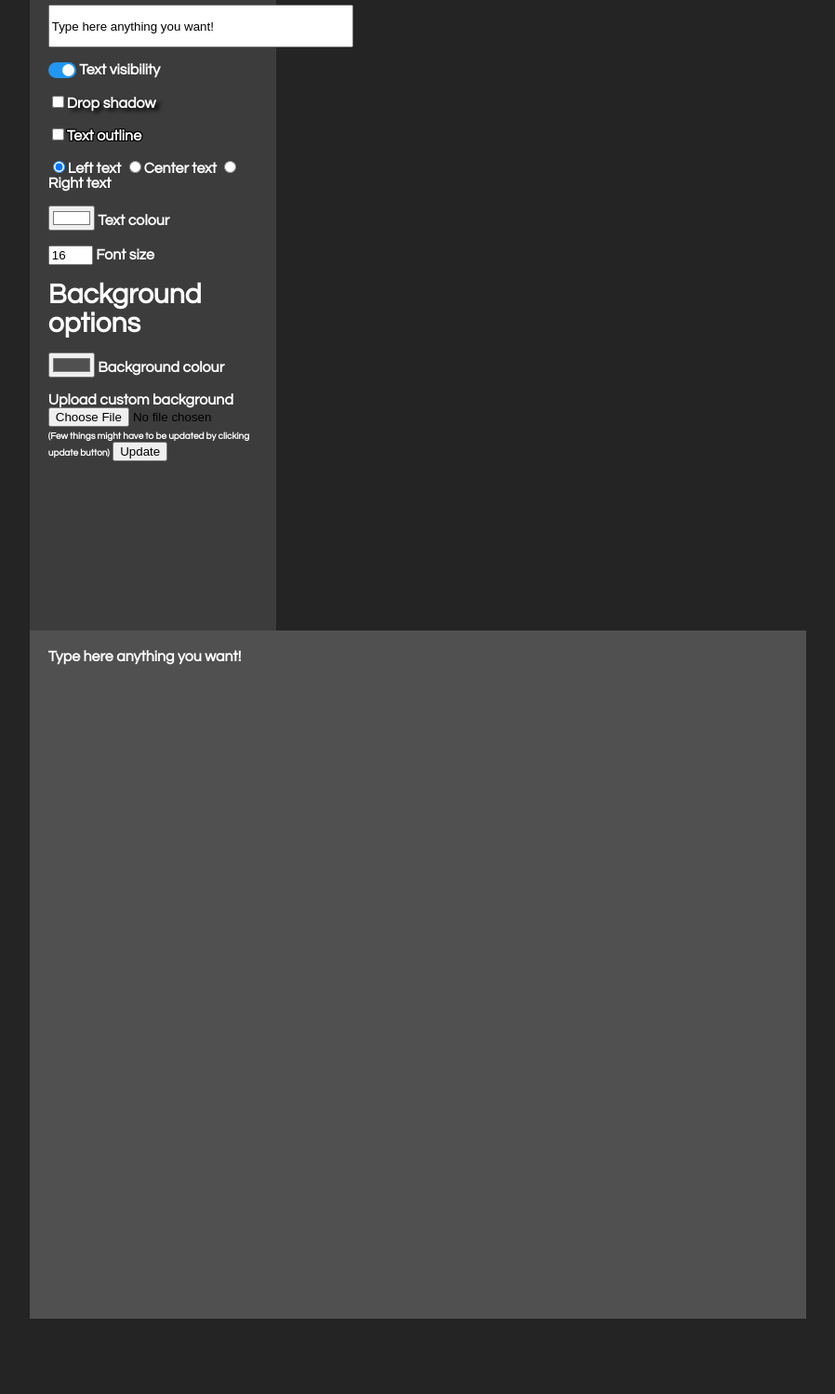
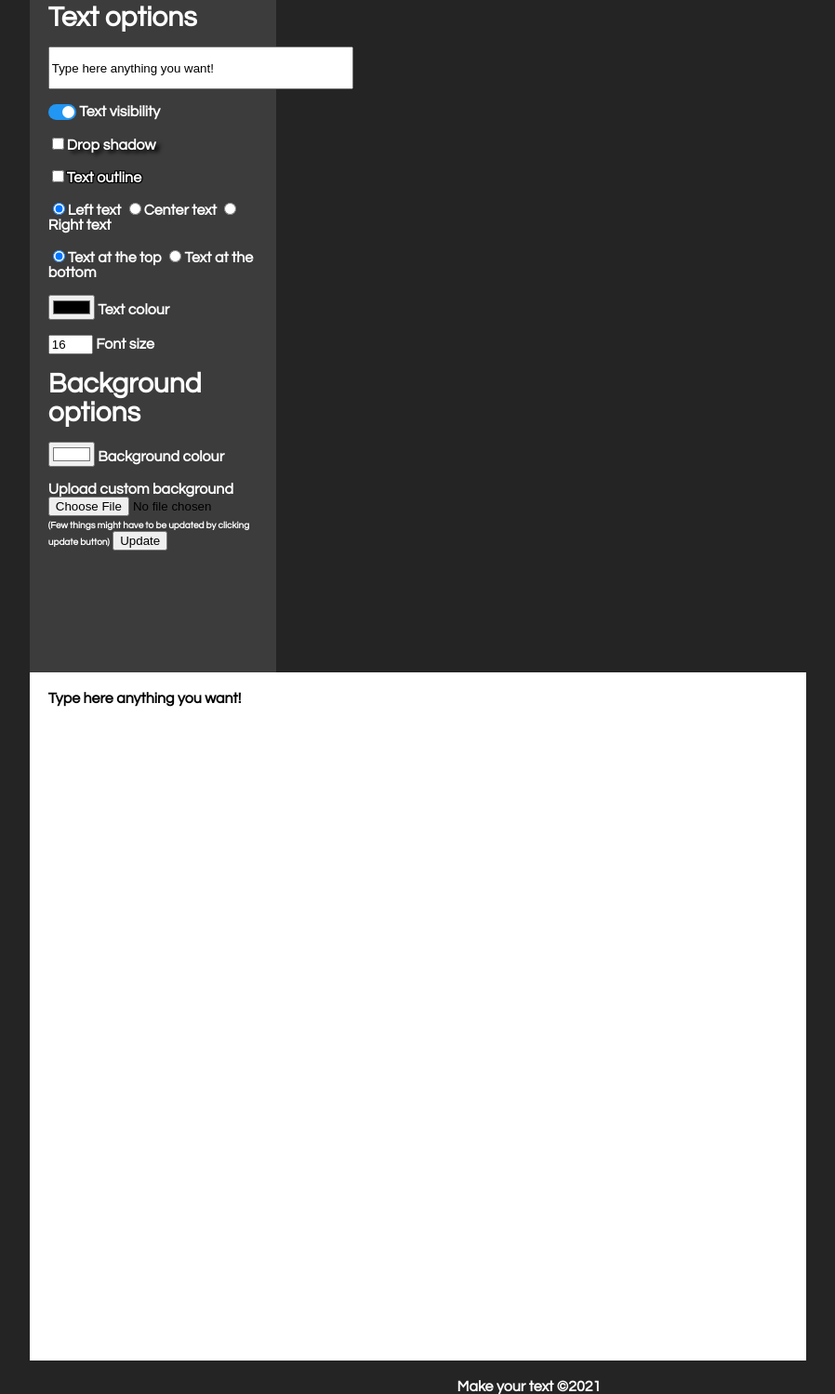
Before and after one commit to phiphiii/MYT, a plain HTML site: page index.html in a window 1280 px wide. Shown: the part 100-1599 px from the top of the page at 93% size, without its empty margins (71-969 px from the left). Before the commit the page ends 1518 px from the top, so only its background shows below. Drawn offline with nearby package versions, Linux system fonts and the light colour scheme.

Commit message:
new things bluh bluh

```diff
--- a/index.html
+++ b/index.html
@@ -55,21 +55,25 @@
                         <p><input type="checkbox" onclick="dropShadow()" id="dropshadow"><a class="options_text drop_shadow">Drop shadow</a></p>
                         <p><input type="checkbox" onclick="textoutline()" id="textoutline"><a class="options_text text_outline">Text outline</a></p>
 
-                        <p><input type="radio" onclick="textpostion()" name="textpostion" id="leftcenter" checked value="1"><a class="options_text">Left text</a>
-                        <input type="radio" onclick="textpostion()" name="textpostion" id="textcenter" value="2"><a class="options_text">Center text</a>
-                        <input type="radio" onclick="textpostion()" name="textpostion" id="rightcenter" value="3"><a class="options_text">Right text</a></p>
-                        <p><input type="color" id="txtColor" value="#ffffff"><a class="options_text"> Text colour </a></p>
+                        <p><input type="radio" onclick="textpostionHor()" name="textpostionHor" id="textleft" checked value="1"><a class="options_text">Left text</a>
+                        <input type="radio" onclick="textpostionHor()" name="textpostionHor" id="textcenter" value="2"><a class="options_text">Center text</a>
+                        <input type="radio" onclick="textpostionHor()" name="textpostionHor" id="textright" value="3"><a class="options_text">Right text</a></p>
+
+                        <p><input type="radio" onclick="textpostionVer()" name="textpostionVer" id="toptext" checked value="1"><a class="options_text">Text at the top</a>
+                            <input type="radio" onclick="textpostionVer()" name="textpostionVer" id="bottomtext" value="2"><a class="options_text">Text at the bottom</a></p>
+
+                        <p><input type="color" id="txtColor" value="#000000"><a class="options_text"> Text colour </a></p>
                         <p><input type="number" value="16" id="fontSizeChange"><a class="options_text"> Font size </a></p>
                     </div>
                         <a class="betterheader">Background options</a><br>
-                        <p><input type="color" id="bgColor" value="#505050"><a class="options_text"> Background colour </a></p>
+                        <p><input type="color" id="bgColor" value="#ffffff"><a class="options_text"> Background colour </a></p>
                         <a class="options_text">Upload custom background</a>
                         <input type="file" name="" id="file" value="Click"><br>
                         <a class="options_text" style="font-size: 10px;">(Few things might have to be updated by clicking update button)</a>
-                        <button type="button" onclick="udpdateFontSize(); udpdateBgColor(); udpdateTxtColor();">Update</button></p>
+                        <button type="button" onclick="udpdateFontSize(); udpdateBgColor(); udpdateTxtColor(); textpostionVer();">Update</button></p>
                 </div>
                 <div class="main_text" id="maintextdiv">
-                    <a id="hotrod">{{ message }}</a>
+                    <div id="coffebreath"><a id="hotrod">{{ message }}</a></div>
                 </div>
 
             </div>
@@ -81,6 +85,7 @@
                     }
                 })
             </script>
+            <footer><a>Make your text ©2021</a></footer>
         </div>
     </body>
 </html>
--- a/javascript.js
+++ b/javascript.js
@@ -18,9 +18,9 @@ function textoutline(){
         text.classList.remove("text_outline");
     }
 }
-function textpostion(){
+function textpostionHor(){
     var text = document.getElementById("maintextdiv")
-    const rbs = document.querySelectorAll('input[name="textpostion"]');
+    const rbs = document.querySelectorAll('input[name="textpostionHor"]');
     let selectedValue;
     for(const rb of rbs){
         if(rb.checked){
@@ -38,9 +38,36 @@ function textpostion(){
         text.style.textAlign = "right";
     }
 }
+function textpostionVer(){
+    var fontsize = document.getElementById("fontSizeChange").value;
+    var text = document.getElementById("coffebreath");
+    var nienawidzezycia = 690-fontsize;
+
+    const rbs2 = document.querySelectorAll('input[name="textpostionVer"]');
+    let selectedValue;
+    for(const rb2 of rbs2){
+        if(rb2.checked){
+            selectedValue = rb2.value
+            break;
+        }
+    }
+    if(selectedValue==1){
+        text.style.paddingTop = "0px";
+    }
+    if(selectedValue==2){
+        text.style.paddingTop = nienawidzezycia+"px";
+    }
+}
 function udpdateFontSize(){
     var fontsize = document.getElementById("fontSizeChange").value;
-    document.getElementById("hotrod").style.fontSize = fontsize+"px";
+    if(fontsize<690){
+        document.getElementById("hotrod").style.fontSize = fontsize+"px";
+
+    }
+    else{
+        alert("Font size too big!");
+    }
+
 }
 function udpdateBgColor(){
     var bgcolor = document.getElementById("bgColor").value;
@@ -54,6 +81,7 @@ function visibility(){
     var textvisibility = document.getElementById("textvisibility");
     if(textvisibility.checked==false){
         document.getElementById("hotrod").style.visibility = "hidden";
+        /*alert("chodzi o to że nie mam dziewczyny"); */
     }
     else{
         document.getElementById("hotrod").style.visibility = "visible";
--- a/maincss.css
+++ b/maincss.css
@@ -4,23 +4,23 @@ body{
     background-color: rgb(36, 36, 36);
 }
 .main_content{
-    padding-top: 30px;
+    position: relative;
+    padding-top: 75px;
     width: 85%;
     height: 85%;
     word-wrap: break-word;
     margin: auto;
 }
 .main_text{
-    color: white;
-    background-color: rgb(80, 80, 80);
+    color: black;
+    background-color: white;
     padding: 20px;
     float: left;
     width: 74%;
-    min-height: 700px;
-    height: 74%;
+    height: 700px;
     background-repeat: no-repeat;
     background-size:cover;
-
+    position:relative;
     margin: auto;
 }
 #input_text{
@@ -134,3 +134,10 @@ body{
   .slider.round:before {
     border-radius: 50%;
   }
+footer{
+  float: left;
+  margin-top: 20px;
+  text-align: center;
+  color: white;
+  width: 100%;
+}
```
